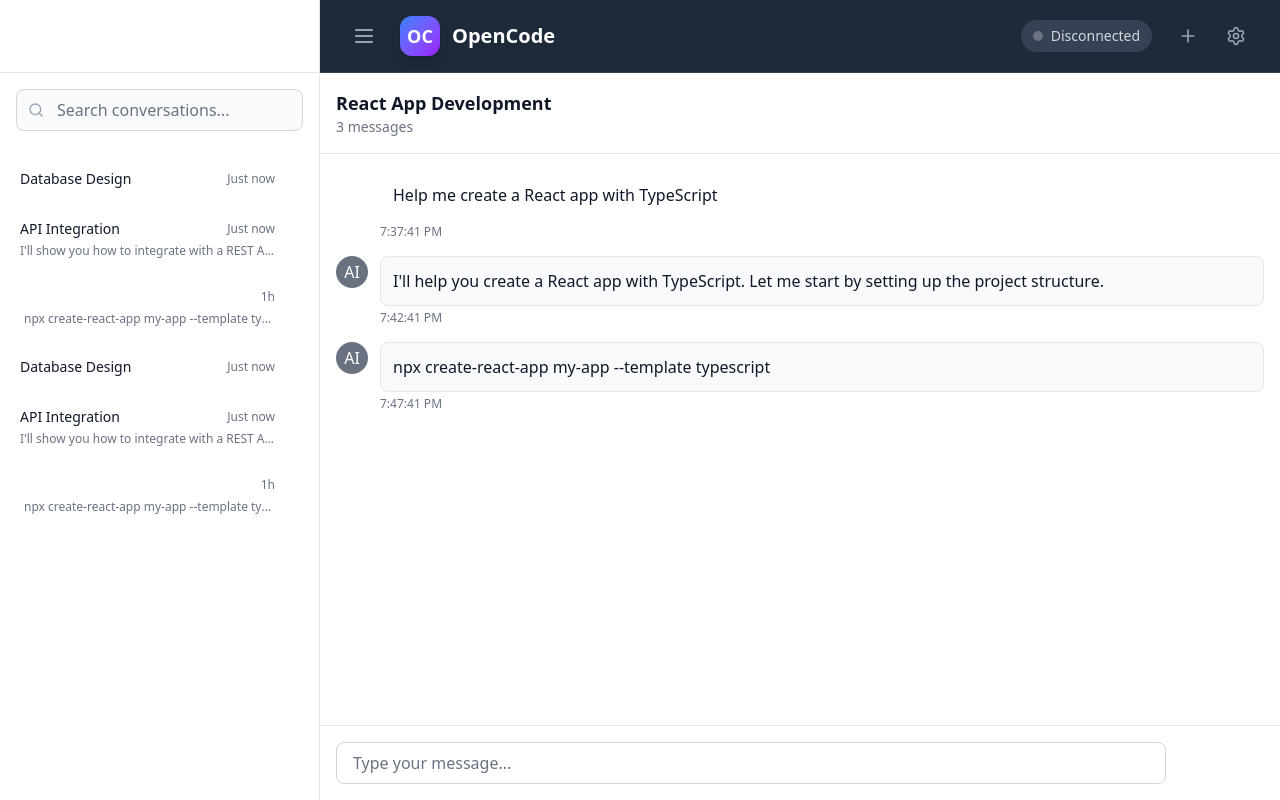
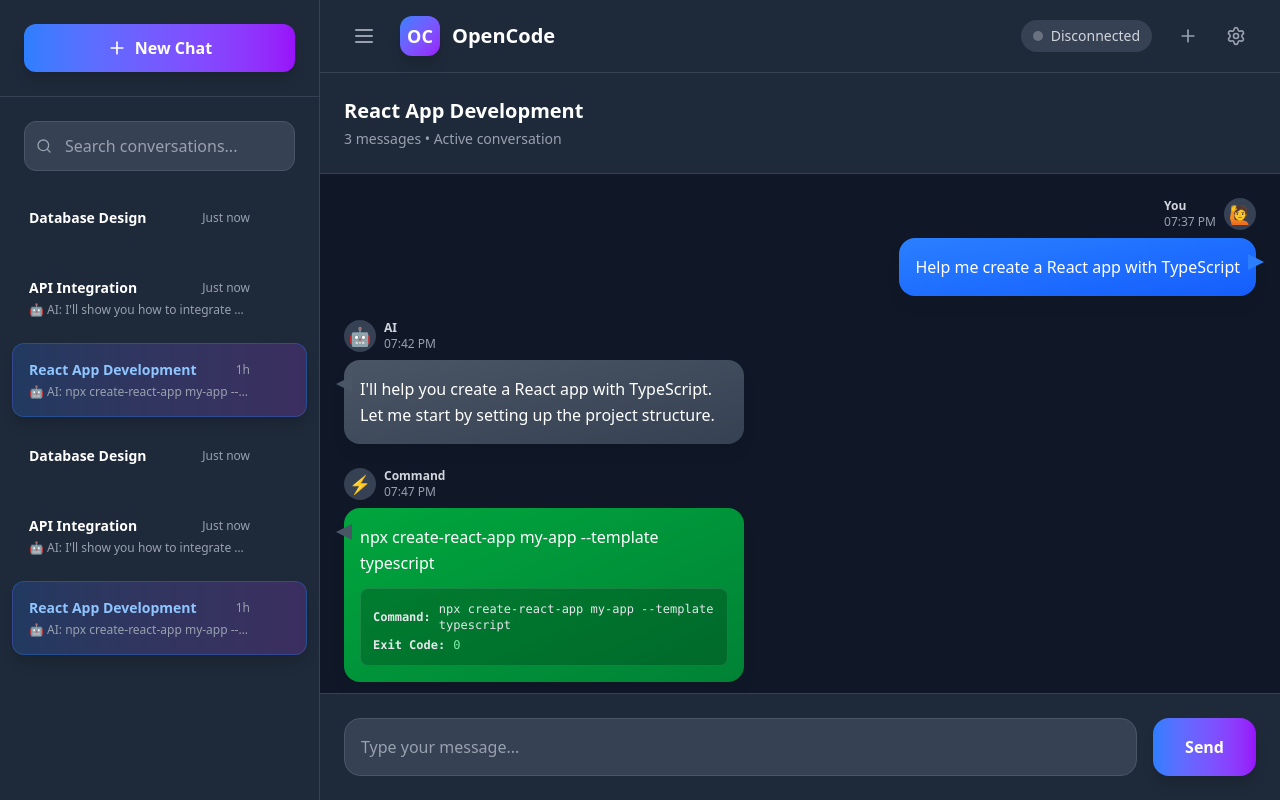
Before and after one commit to denysvitali/opencode-frontend, a React (Vite) app: page / in a window 1280 px wide. Built offline with nearby package versions, Linux system fonts and the light colour scheme.

Commit message:
feat: improve ui

```diff
--- a/src/components/chat/ChatView.tsx
+++ b/src/components/chat/ChatView.tsx
@@ -1,4 +1,5 @@
 import { useAppStore } from '../../stores/appStore.js';
+import type { Message } from '../../types/index.js';
 
 export default function ChatView() {
   const { activeConversationId, conversations } = useAppStore();
@@ -7,15 +8,15 @@
 
   if (!activeConversation) {
     return (
-      <div className="h-full flex items-center justify-center bg-gray-50 dark:bg-gray-900">
-        <div className="text-center">
-          <div className="h-16 w-16 bg-primary-100 dark:bg-primary-900 rounded-full flex items-center justify-center mx-auto mb-4">
-            <span className="text-2xl text-primary-600 dark:text-primary-400">💬</span>
+      <div className="h-full flex items-center justify-center bg-gray-900">
+        <div className="text-center max-w-md">
+          <div className="h-20 w-20 bg-gradient-to-br from-blue-500 to-purple-600 rounded-full flex items-center justify-center mx-auto mb-6 shadow-2xl">
+            <span className="text-3xl">💬</span>
           </div>
-          <h2 className="text-xl font-semibold text-gray-900 dark:text-white mb-2">
+          <h2 className="text-2xl font-bold text-white mb-3">
             Welcome to OpenCode
           </h2>
-          <p className="text-gray-500 dark:text-gray-400 max-w-md">
+          <p className="text-gray-400 text-lg leading-relaxed">
             Start a new conversation to begin chatting with your agentic AI assistant.
           </p>
         </div>
@@ -24,70 +25,43 @@
   }
 
   return (
-    <div className="h-full flex flex-col bg-white dark:bg-gray-800">
+    <div className="h-full flex flex-col bg-gray-900">
       {/* Chat header */}
-      <div className="border-b border-gray-200 dark:border-gray-700 p-4">
-        <h2 className="text-lg font-semibold text-gray-900 dark:text-white">
+      <div className="border-b border-gray-700 p-6 bg-gray-800">
+        <h2 className="text-xl font-bold text-white mb-1">
           {activeConversation.title}
         </h2>
-        <p className="text-sm text-gray-500 dark:text-gray-400">
-          {activeConversation.messages.length} messages
+        <p className="text-sm text-gray-400">
+          {activeConversation.messages.length} messages • Active conversation
         </p>
       </div>
 
       {/* Messages area */}
-      <div className="flex-1 overflow-y-auto p-4">
+      <div className="flex-1 overflow-y-auto p-6 space-y-6">
         {activeConversation.messages.length === 0 ? (
-          <div className="text-center text-gray-500 dark:text-gray-400 mt-8">
-            No messages yet. Start the conversation!
+          <div className="text-center text-gray-400 mt-12">
+            <div className="h-16 w-16 bg-gray-800 rounded-full flex items-center justify-center mx-auto mb-4">
+              <span className="text-2xl">🚀</span>
+            </div>
+            <p className="text-lg">No messages yet. Start the conversation!</p>
           </div>
         ) : (
-          <div className="space-y-4">
-            {activeConversation.messages.map((message) => (
-              <div key={message.id} className="flex items-start space-x-3">
-                <div className={`flex-shrink-0 h-8 w-8 rounded-full flex items-center justify-center ${
-                  message.type === 'user'
-                    ? 'bg-primary-500 text-white'
-                    : 'bg-gray-500 text-white'
-                }`}>
-                  {message.type === 'user' ? 'U' : 'AI'}
-                </div>
-                <div className="flex-1 min-w-0">
-                  <div className={`p-3 rounded-lg ${
-                    message.type === 'user'
-                      ? 'bg-primary-50 dark:bg-primary-900/20 border border-primary-200 dark:border-primary-800'
-                      : 'bg-gray-50 dark:bg-gray-700 border border-gray-200 dark:border-gray-600'
-                  }`}>
-                    <p className="text-gray-900 dark:text-white whitespace-pre-wrap">
-                      {message.content}
-                    </p>
-                    {message.status === 'sending' && (
-                      <div className="mt-2 flex items-center space-x-1 text-xs text-gray-500">
-                        <div className="animate-spin h-3 w-3 border border-gray-300 border-t-transparent rounded-full"></div>
-                        <span>Sending...</span>
-                      </div>
-                    )}
-                  </div>
-                  <div className="mt-1 text-xs text-gray-500 dark:text-gray-400">
-                    {new Date(message.timestamp).toLocaleTimeString()}
-                  </div>
-                </div>
-              </div>
-            ))}
-          </div>
+          activeConversation.messages.map((message) => (
+            <MessageBubble key={message.id} message={message} />
+          ))
         )}
       </div>
 
       {/* Message input */}
-      <div className="border-t border-gray-200 dark:border-gray-700 p-4">
-        <div className="flex space-x-3">
+      <div className="border-t border-gray-700 p-6 bg-gray-800">
+        <div className="flex space-x-4">
           <input
             type="text"
             placeholder="Type your message..."
-            className="flex-1 px-4 py-2 border border-gray-300 dark:border-gray-600 rounded-lg bg-white dark:bg-gray-700 text-gray-900 dark:text-white placeholder-gray-500 focus:outline-none focus:ring-2 focus:ring-primary-500 focus:border-transparent"
+            className="flex-1 px-4 py-4 border border-gray-600 rounded-2xl bg-gray-700 text-white placeholder-gray-400 focus:outline-none focus:ring-2 focus:ring-blue-500 focus:border-transparent transition-all duration-200"
           />
           <button
-            className="px-6 py-2 bg-primary-600 hover:bg-primary-700 text-white rounded-lg transition-colors focus:outline-none focus:ring-2 focus:ring-primary-500 focus:ring-offset-2"
+            className="px-8 py-4 bg-gradient-to-r from-blue-500 to-purple-600 hover:from-blue-600 hover:to-purple-700 text-white rounded-2xl transition-all duration-200 focus:outline-none focus:ring-2 focus:ring-blue-500 focus:ring-offset-2 focus:ring-offset-gray-800 shadow-lg hover:shadow-xl transform hover:scale-105 font-semibold"
           >
             Send
           </button>
@@ -96,3 +70,143 @@
     </div>
   );
 }
+
+interface MessageBubbleProps {
+  message: Message;
+}
+
+function MessageBubble({ message }: MessageBubbleProps) {
+  const isUser = message.type === 'user';
+  const timestamp = message.timestamp instanceof Date
+    ? message.timestamp
+    : new Date(message.timestamp);
+
+  const getBubbleStyles = () => {
+    if (isUser) {
+      return 'bg-gradient-to-br from-blue-500 to-blue-600 text-white ml-12';
+    }
+
+    switch (message.type) {
+      case 'command':
+        return 'bg-gradient-to-br from-green-600 to-green-700 text-white mr-12';
+      case 'code':
+        return 'bg-gradient-to-br from-purple-600 to-purple-700 text-white mr-12';
+      case 'system':
+        return 'bg-gradient-to-br from-yellow-600 to-yellow-700 text-white mr-12';
+      default:
+        return 'bg-gradient-to-br from-gray-600 to-gray-700 text-white mr-12';
+    }
+  };
+
+  const getAvatar = () => {
+    if (isUser) {
+      return '🙋';
+    }
+
+    switch (message.type) {
+      case 'command':
+        return '⚡';
+      case 'code':
+        return '💻';
+      case 'system':
+        return '⚙️';
+      default:
+        return '🤖';
+    }
+  };
+
+  const getTypeLabel = () => {
+    switch (message.type) {
+      case 'command':
+        return 'Command';
+      case 'code':
+        return 'Code';
+      case 'system':
+        return 'System';
+      default:
+        return 'AI';
+    }
+  };
+
+  return (
+    <div className={`flex ${isUser ? 'justify-end' : 'justify-start'}`}>
+      <div className={`max-w-xs lg:max-w-md ${isUser ? 'order-2' : 'order-1'}`}>
+        {/* Avatar and type */}
+        <div className={`flex items-center mb-2 ${isUser ? 'justify-end' : 'justify-start'}`}>
+          <div className={`flex items-center space-x-2 ${isUser ? 'flex-row-reverse space-x-reverse' : ''}`}>
+            <div className="h-8 w-8 rounded-full bg-gray-700 flex items-center justify-center text-lg">
+              {getAvatar()}
+            </div>
+            <div className="flex flex-col">
+              <span className="text-xs font-semibold text-gray-300">
+                {isUser ? 'You' : getTypeLabel()}
+              </span>
+              <span className="text-xs text-gray-400">
+                {timestamp.toLocaleTimeString([], { hour: '2-digit', minute: '2-digit' })}
+              </span>
+            </div>
+          </div>
+        </div>
+
+        {/* Message bubble */}
+        <div className={`relative p-4 rounded-2xl shadow-lg ${getBubbleStyles()}`}>
+          {/* Speech bubble tail */}
+          <div className={`absolute top-4 w-0 h-0 ${
+            isUser
+              ? 'right-[-8px] border-l-[16px] border-l-blue-500 border-t-[8px] border-t-transparent border-b-[8px] border-b-transparent'
+              : 'left-[-8px] border-r-[16px] border-r-gray-600 border-t-[8px] border-t-transparent border-b-[8px] border-b-transparent'
+          }`} />
+
+          {/* Message content */}
+          <div className="relative z-10">
+            <p className="whitespace-pre-wrap leading-relaxed">
+              {message.content}
+            </p>
+
+            {/* Special content for different message types */}
+            {message.metadata?.command && (
+              <div className="mt-3 p-3 bg-black/20 rounded-lg border border-white/10">
+                <div className="text-xs font-mono text-gray-200">
+                  <div className="flex items-center space-x-2 mb-1">
+                    <span className="font-semibold">Command:</span>
+                    <span>{message.metadata.command.name} {message.metadata.command.args?.join(' ')}</span>
+                  </div>
+                  {message.metadata.command.exitCode !== undefined && (
+                    <div className="flex items-center space-x-2">
+                      <span className="font-semibold">Exit Code:</span>
+                      <span className={message.metadata.command.exitCode === 0 ? 'text-green-300' : 'text-red-300'}>
+                        {message.metadata.command.exitCode}
+                      </span>
+                    </div>
+                  )}
+                </div>
+              </div>
+            )}
+
+            {message.metadata?.code && (
+              <div className="mt-3 p-3 bg-black/20 rounded-lg border border-white/10">
+                <div className="text-xs text-gray-200">
+                  <span className="font-semibold">Language:</span> {message.metadata.code.language}
+                  {message.metadata.code.filename && (
+                    <>
+                      <br />
+                      <span className="font-semibold">File:</span> {message.metadata.code.filename}
+                    </>
+                  )}
+                </div>
+              </div>
+            )}
+
+            {/* Sending status */}
+            {message.status === 'sending' && (
+              <div className="mt-3 flex items-center space-x-2 text-xs">
+                <div className="animate-spin h-3 w-3 border border-white/30 border-t-white rounded-full"></div>
+                <span className="text-white/70">Sending...</span>
+              </div>
+            )}
+          </div>
+        </div>
+      </div>
+    </div>
+  );
+}
--- a/src/components/layout/Sidebar.tsx
+++ b/src/components/layout/Sidebar.tsx
@@ -17,20 +17,20 @@
   };
 
   return (
-    <div className="h-full bg-white dark:bg-gray-800 border-r border-gray-200 dark:border-gray-700 flex flex-col">
+    <div className="h-full bg-gray-800 border-r border-gray-700 flex flex-col">
       {/* Header */}
-      <div className="p-4 border-b border-gray-200 dark:border-gray-700">
+      <div className="p-6 border-b border-gray-700">
         <button
           onClick={handleNewConversation}
-          className="w-full flex items-center justify-center space-x-2 bg-primary-600 hover:bg-primary-700 text-white px-4 py-2 rounded-lg transition-colors"
+          className="w-full flex items-center justify-center space-x-2 bg-gradient-to-r from-blue-500 to-purple-600 hover:from-blue-600 hover:to-purple-700 text-white px-4 py-3 rounded-xl transition-all duration-200 shadow-lg hover:shadow-xl transform hover:scale-105"
         >
-          <Plus className="h-4 w-4" />
-          <span>New Chat</span>
+          <Plus className="h-5 w-5" />
+          <span className="font-semibold">New Chat</span>
         </button>
       </div>
 
       {/* Search */}
-      <div className="p-4">
+      <div className="p-6 pb-4">
         <div className="relative">
           <Search className="absolute left-3 top-1/2 transform -translate-y-1/2 h-4 w-4 text-gray-400" />
           <input
@@ -38,16 +38,16 @@
             placeholder="Search conversations..."
             value={searchQuery}
             onChange={(e) => setSearchQuery(e.target.value)}
-            className="w-full pl-10 pr-4 py-2 border border-gray-300 dark:border-gray-600 rounded-lg bg-gray-50 dark:bg-gray-700 text-gray-900 dark:text-white placeholder-gray-500 focus:outline-none focus:ring-2 focus:ring-primary-500 focus:border-transparent"
+            className="w-full pl-10 pr-4 py-3 border border-gray-600 rounded-xl bg-gray-700 text-white placeholder-gray-400 focus:outline-none focus:ring-2 focus:ring-blue-500 focus:border-transparent transition-all duration-200"
           />
         </div>
       </div>
 
       {/* Conversations list */}
-      <div className="flex-1 overflow-y-auto">
-        <div className="p-2 space-y-1">
+      <div className="flex-1 overflow-y-auto px-3">
+        <div className="space-y-2">
           {filteredConversations.length === 0 ? (
-            <div className="p-4 text-center text-gray-500 dark:text-gray-400">
+            <div className="p-6 text-center text-gray-400">
               {searchQuery ? 'No conversations found' : 'No conversations yet'}
             </div>
           ) : (
@@ -80,34 +80,34 @@
     <div
       onClick={onClick}
       className={`
-        group flex items-center justify-between p-3 rounded-lg cursor-pointer transition-colors
+        group flex items-center justify-between p-4 rounded-xl cursor-pointer transition-all duration-200
         ${isActive
-          ? 'bg-primary-50 dark:bg-primary-900/20 border-l-4 border-primary-500'
-          : 'hover:bg-gray-100 dark:hover:bg-gray-700'
+          ? 'bg-gradient-to-r from-blue-500/20 to-purple-500/20 border border-blue-500/30 shadow-lg'
+          : 'hover:bg-gray-700/50 border border-transparent'
         }
       `}
     >
       <div className="flex-1 min-w-0">
-        <div className="flex items-center justify-between">
-          <h3 className={`text-sm font-medium truncate ${
-            isActive ? 'text-primary-700 dark:text-primary-300' : 'text-gray-900 dark:text-white'
+        <div className="flex items-center justify-between mb-1">
+          <h3 className={`text-sm font-semibold truncate ${
+            isActive ? 'text-blue-300' : 'text-white'
           }`}>
             {conversation.title}
           </h3>
-          <span className="text-xs text-gray-500 dark:text-gray-400 ml-2">
+          <span className="text-xs text-gray-400 ml-2 font-medium">
             {timeAgo}
           </span>
         </div>
         {lastMessage && (
-          <p className="text-xs text-gray-500 dark:text-gray-400 truncate mt-1">
-            {lastMessage.type === 'user' ? 'You: ' : ''}
+          <p className="text-xs text-gray-400 truncate">
+            {lastMessage.type === 'user' ? '🙋 You: ' : '🤖 AI: '}
             {lastMessage.content}
           </p>
         )}
       </div>
 
       <button
-        className="opacity-0 group-hover:opacity-100 p-1 rounded text-gray-400 hover:text-gray-600 dark:hover:text-gray-300 transition-opacity"
+        className="opacity-0 group-hover:opacity-100 p-2 rounded-lg text-gray-400 hover:text-white hover:bg-gray-600 transition-all duration-200 ml-2"
         onClick={(e) => {
           e.stopPropagation();
           // TODO: Show conversation options menu
```
